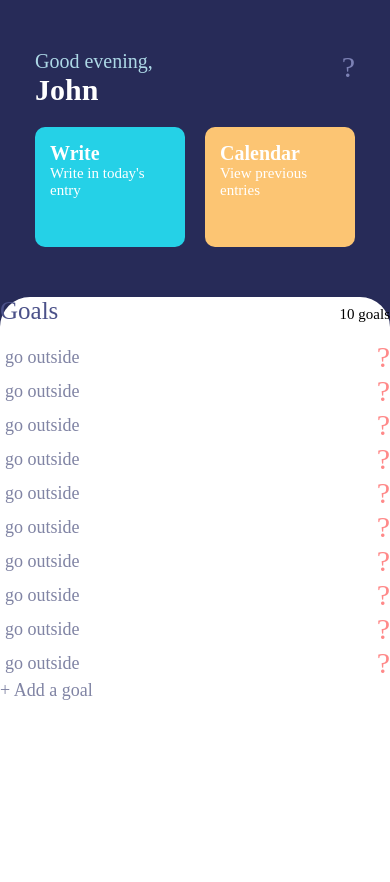
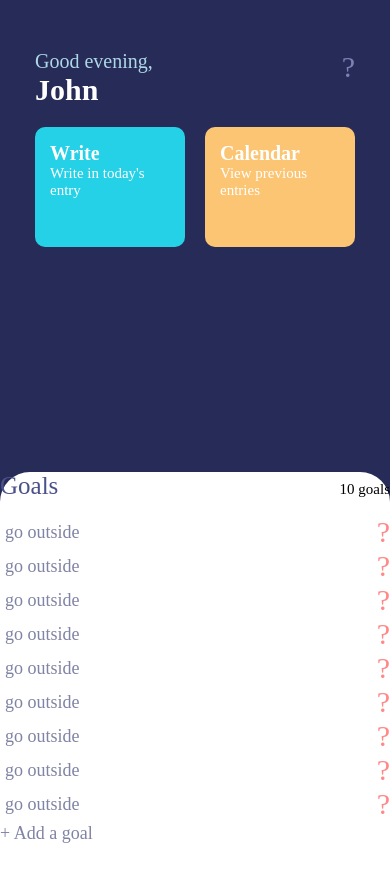
Before and after one commit to dariuskia/Jot, a React Native app: screen / in a window 390 px wide. Shown: the top 882 px of the page. After the commit the page ends 844 px from the top, so only its background shows below. Built offline with nearby package versions, Linux system fonts and the light colour scheme.

Commit message:
scrollview changes

```diff
--- a/App.js
+++ b/App.js
@@ -19,6 +19,7 @@ export default function App() {
 
 const styles = StyleSheet.create({
   container: {
+    flex: 1,
     backgroundColor: '#272B58',
   },
 });
--- a/src/components/Home/Body/Body.js
+++ b/src/components/Home/Body/Body.js
@@ -12,6 +12,7 @@ const Body = () => {
 
 const styles = StyleSheet.create({
 	body: {
+		flex: 1,
 		width: '100%',
 		backgroundColor: '#fff',
 		height: '100%',
--- a/src/components/Home/Header/Header.js
+++ b/src/components/Home/Header/Header.js
@@ -27,6 +27,7 @@ const Header = () => {
 
 const styles = StyleSheet.create({
 	header: {
+		flex: 1,
 		width: '100%',
 		paddingHorizontal: 25,
 		paddingVertical: 50,
```
